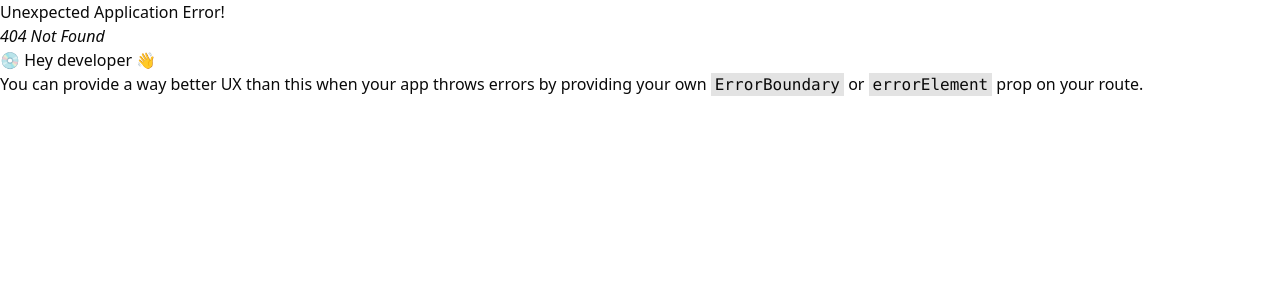
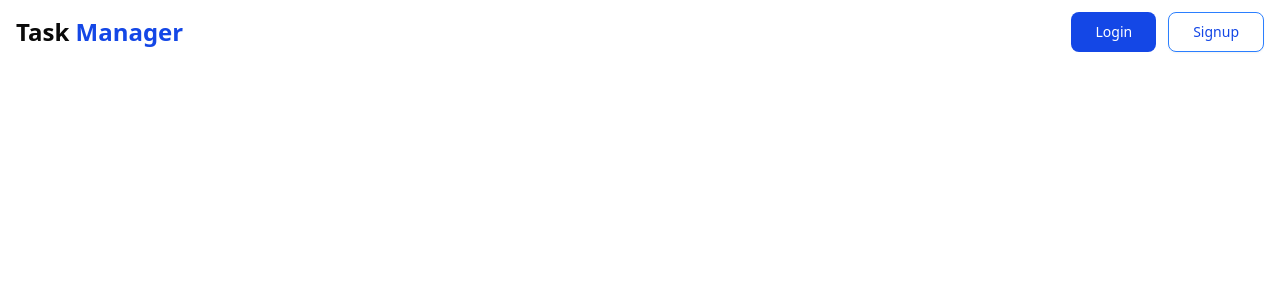
Before and after one commit to Ishikaza-das/Task-Management-Application, a React (Vite) app in the folder client/: page /dashboard in a window 1280 px wide. Before the commit this address had no page. Shown: the top 300 px of the page. Built offline with nearby package versions, Linux system fonts and the light colour scheme.

Commit message:
Login Signup

```diff
--- a/client/src/App.jsx
+++ b/client/src/App.jsx
@@ -1,5 +1,6 @@
 import Login from "./components/auth/Login"
 import Signup from "./components/auth/Signup"
+import Dashboard from "./components/pages/Dashboard"
 import Thumbnail from "./components/pages/Thumbnail"
 import { createBrowserRouter, RouterProvider } from "react-router-dom"
 
@@ -18,6 +19,10 @@ function App() {
     {
       path:"/login",
       element:<Login/>
+    },
+    {
+      path:"/dashboard",
+      element:<Dashboard/>
     }
   ])
 
--- a/client/src/components/auth/Login.jsx
+++ b/client/src/components/auth/Login.jsx
@@ -45,7 +45,7 @@ const Login = () => {
       );
       if (res.data.success) {
         toast.success(res.data.message);
-        // navigate("/login");
+        navigate("/dashboard");
       }
     } catch (error) {
       console.log(error);
--- a/client/src/components/auth/Signup.jsx
+++ b/client/src/components/auth/Signup.jsx
@@ -46,7 +46,7 @@ const Signup = () => {
       );
       if (res.data.success) {
         toast.success(res.data.message);
-        navigate("/login");
+        navigate("/dashboard");
       }
     } catch (error) {
       console.log(error);
--- /dev/null
+++ b/client/src/components/pages/Dashboard.jsx
@@ -0,0 +1,15 @@
+import React from 'react'
+import Navbar from '../shared/Navbar'
+
+const Dashboard = () => {
+  return (
+    <div>
+        <Navbar/>
+        <div>
+
+        </div>
+    </div>
+  )
+}
+
+export default Dashboard
```
Also changed, not shown: client/src/components/shared/Navbar.jsx (line endings or trailing spaces).
